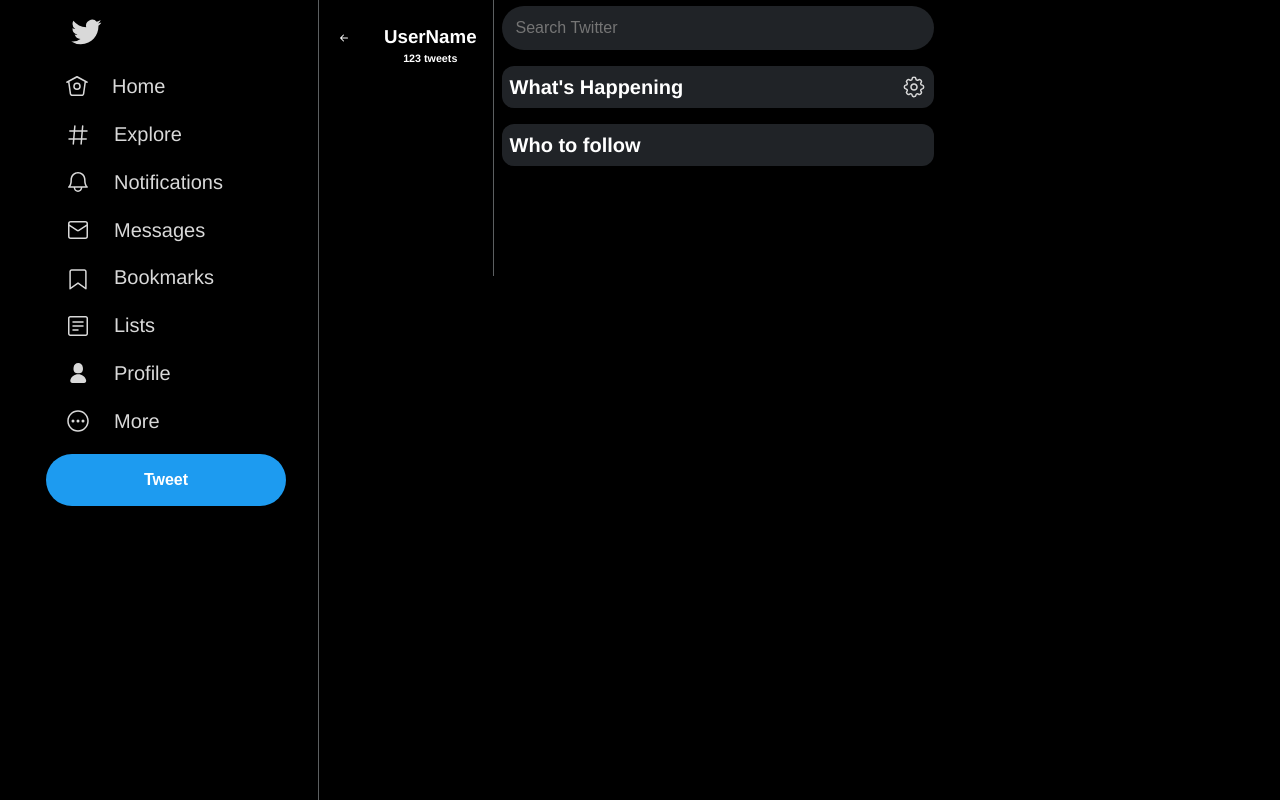
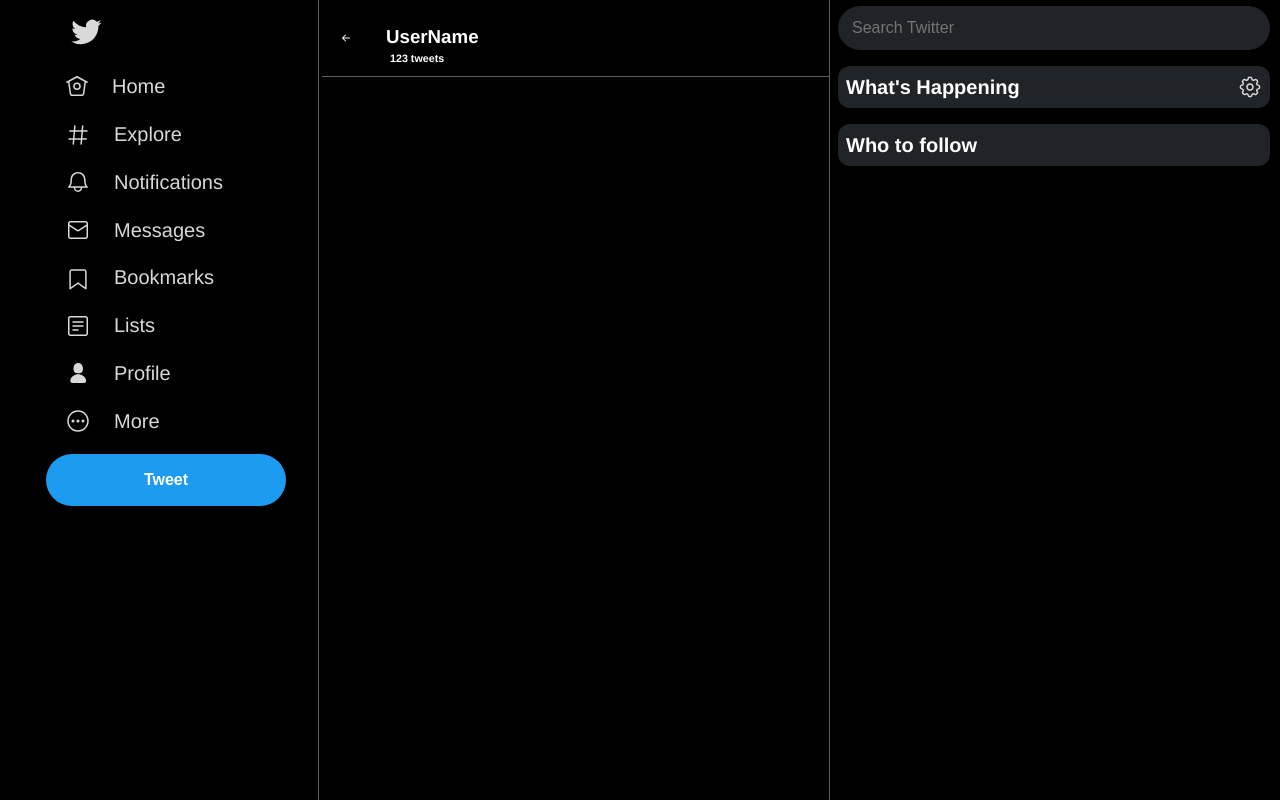
Before and after one commit to draqist/twira, a React (Create React App) app: page /profile in a window 1280 px wide. Built offline with nearby package versions, Linux system fonts and the light colour scheme; no server answers; the HTML template or start-up script is replaced by a standard one.

Commit message:
new commit after vercel deployment error

```diff
--- a/src/App.js
+++ b/src/App.js
@@ -12,29 +12,30 @@
 import Profilepage from './Pages/Profile Page/Profilepage';
 
 function App() {
-  let data = JSON.stringify({
-    "method": "get",
-    "url": "https://api.twitter.com/2/users/by/username/ose4g1",
-    "Authorization": "Bearer AAAAAAAAAAAAAAAAAAAAAIn6VwEAAAAAVh1PZAn%2F7j5kb0UmQih1v%2BaOGGs%3D87hlr6kZh8XJ1ZEti1q10Ez6KMutMLh36cgaUkReT3NiJ0VKev"
-});
+//   const {REACT_APP_BEARER_TOKEN} = process.env
+//   let data = JSON.stringify({
+//     "method": "get",
+//     "url": "https://api.twitter.com/2/users/by/username/ose4g1",
+//     "Authorization": `${REACT_APP_BEARER_TOKEN}`
+// });
 
-let config = {
-		method: 'post',
-		url: 'https://ose4g-redirect-api.herokuapp.com',
-  headers: {
-    'Authorization': 'Bearer AAAAAAAAAAAAAAAAAAAAAIn6VwEAAAAAEME28FgTGAAqbzKYnBfnfWRJOwY%3D6AOoqlkOihsEEBY7Ry8VlhDjS2slvnIVDD592gl1JcwVcrjhFC',
-    'Content-Type': 'application/json'
-  },
-		data : data
-};
+// let config = {
+// 		method: 'post',
+// 		url: 'https://ose4g-redirect-api.herokuapp.com',
+//   headers: {
+//     'Authorization': `${REACT_APP_BEARER_TOKEN}`,
+//     'Content-Type': 'application/json'
+//   },
+// 		data : data
+// };
 
-axios(config)
-.then((response) => {
-		console.log(JSON.stringify(response.data));
-})
-.catch((error) => {
-		console.log(error);
-});
+// axios(config)
+// .then((response) => {
+// 		console.log(JSON.stringify(response.data));
+// })
+// .catch((error) => {
+// 		console.log(error);
+// });
   return (
     <div className="App">
       <div className = 'appSide'>
--- a/src/Components/sroutes/sroutes.scss
+++ b/src/Components/sroutes/sroutes.scss
@@ -31,7 +31,7 @@
 }
 @media screen and (max-width: 1025px) {
   .hover{
-    padding: 1rem;
+    padding: 1rem 0;
   }
 }
   .hov :hover{
@@ -49,6 +49,6 @@
       width: 2rem;
     }
     .hover{
-      padding: 1.25rem;
+      padding: 1.25rem 0;
     }
   }
--- a/src/Pages/Homepage/Homepage.js
+++ b/src/Pages/Homepage/Homepage.js
@@ -2,7 +2,6 @@
 import Feed from '../../Components/Feed/Feed'
 import Trends from '../../Components/Trends/Trends'
 import './homepage.scss'
-import axios from 'axios'
 
 const Homepage = () => {
   return (
@@ -12,7 +11,7 @@
       <div className = 'f'>
         <Feed />
       </div>
-      <div className = 't'>
+      <div className = 'trendBlock'>
         <Trends/>
       </div>
     </div>
--- a/src/Pages/Homepage/homepage.scss
+++ b/src/Pages/Homepage/homepage.scss
@@ -14,7 +14,7 @@
   .f{
     width: 100%;
   }
-  .t{
+  .trendBlock{
     width: 100%;
   }
 }
@@ -45,7 +45,7 @@
   .s{
     display: none
   }
-  .t{
+  .trendBlock{
     display: none
   }
   .f{
--- a/src/Pages/Profile Page/Profilepage.js
+++ b/src/Pages/Profile Page/Profilepage.js
@@ -5,7 +5,8 @@
 
 const Profilepage = () => {
   return (
-    <div className = 'profile'>
+    <div className='profile'>
+      <div className = 'mainProfile'>
         <div className='smfin'>
           <header className='proHead'>
             <BsArrowLeftShort />
@@ -21,7 +22,8 @@
 
           </main>
         </div>
-      <div>
+      </div>
+        <div className = 'trendBlock'>
           <Trends/>
         </div>
     </div>
--- a/src/Pages/Profile Page/profile.scss
+++ b/src/Pages/Profile Page/profile.scss
@@ -1,19 +1,37 @@
 .profile{
   position: absolute;
   left: 20rem;
-  display: flex;
-  justify-content:space-evenly;
-  // width: 100%;
+  background-color: black;
+  color: white;
+  display: grid;
+  grid-template-columns:2fr 1fr;
+  height: 100%;
+  text-align:justify;
+  padding: 0 2px;
+  color: white;
 }
-.smfin{
-  width: 100%;
+@media screen and (max-width: 1025px){
+  .profile{
+    position: absolute;
+    left: 4.95rem;
+    background-color:black;
+  }
 }
+@media screen and (max-width: 768px) {
+    .profile{
+      display: flex;
+    .trendBlock{
+      display: none
+    }
+    }
+  }
 .proHead{
   height: 3.25rem;
   padding: .75rem 1rem;
   display: flex;
   align-items: center;
   color: white;
+  border-bottom: 1px solid #5c5f61;
   div{
     padding-left: 2rem;
     h3{
```
Lines whose indentation alone changed are shown as unchanged.
